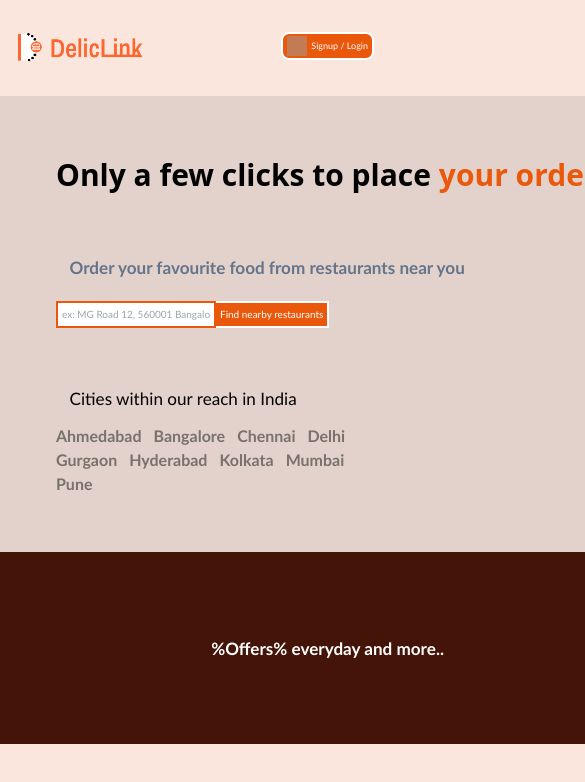
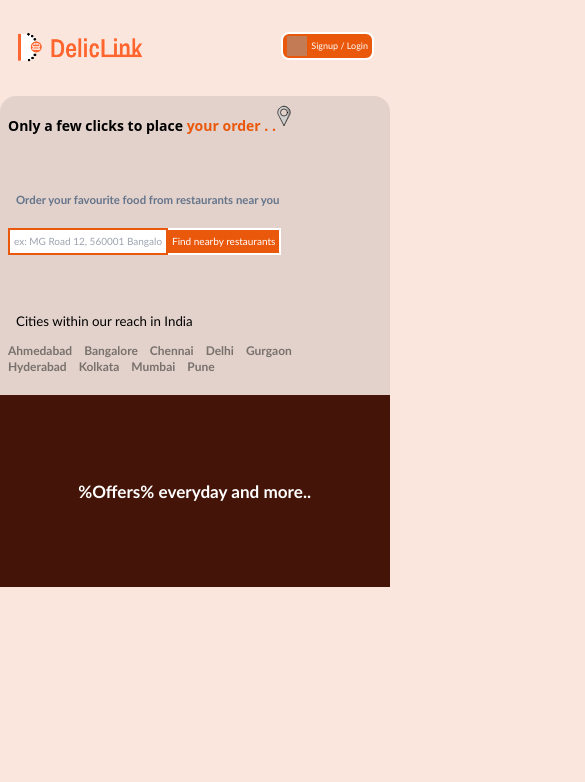
Before and after one commit to yopyx/Deliclink-enhanced, a React (Vite) app: page / in a window 390 px wide. Shown: the top 782 px of the page, 585 px wide, since content can reach past the window. Built offline with nearby package versions, Linux system fonts and the light colour scheme; grey boxes are pictures that could not be loaded.

Commit message:
feat(styling LandingPage) : add styling classes for elements at md-h and mobile screens and refactor some classes for responsive screens at various size limitations

```diff
--- a/src/components/LandingPage.tsx
+++ b/src/components/LandingPage.tsx
@@ -8,15 +8,15 @@ import GeoSearch from "./GeoSearch";
 const LandingPage = () => {
   const dispatch = useAppDispatch();
   return (
-    <div className="w-[1100px] flex flex-col mx-auto text-nowrap">
-      <div className="flex mx-auto justify-between rounded-2xl shadow-lg bg-stone-400 bg-opacity-30">
-        <div className="p-14 flex flex-1 flex-col space-y-14">
+    <div className="w-full flex flex-col mx-auto ml-0">
+      <div className="w-2/3 lp-sub2:w-full grid grid-flow-col mx-auto justify-between rounded-t-2xl shadow-lg bg-stone-400 bg-opacity-30">
+        <div className="p-14 mobile:py-5 mobile:px-2 grid-cols-7 my-auto flex flex-1 flex-col space-y-14">
           <div className="flex gap-x-2">
-            <h2 className="font-semibold font-sans text-[30px]">
+            <h2 className="font-semibold font-sans text-[30px] md-h:text-2xl mobile:text-sm">
               Only a few clicks to place{" "}
               <span className="text-orange-600 font-bold">your order . .</span>
             </h2>
-            <div className="flex h-10 -mx-5">
+            <div className="flex h-10 -mx-5 mobile:h-3 mobile:-mx-3">
               <img
                 src={"/location-indicator.svg"}
                 className="-mt-3 object-cover"
@@ -26,14 +26,16 @@ const LandingPage = () => {
             </div>
           </div>
           <div className="flex flex-col gap-y-5">
-            <h3 className="text-lg text-slate-500 font-semibold">
+            <h3 className="text-lg text-slate-500 font-semibold mobile:text-xs">
               Order your favourite food from restaurants near you
             </h3>
             <GeoSearch />
           </div>
           <div className="flex flex-col gap-y-3">
-            <h3 className="text-lg">Cities within our reach in India</h3>
-            <div className="flex flex-wrap gap-x-3 w-80 font-semibold text-stone-500">
+            <h3 className="text-lg mobile:text-sm">
+              Cities within our reach in India
+            </h3>
+            <div className="flex flex-wrap gap-x-3 w-80 font-semibold text-stone-500 mobile:text-xs">
               {[
                 {
                   city: "ahmedabad",
@@ -83,8 +85,8 @@ const LandingPage = () => {
             </div>
           </div>
         </div>
-        <div className="flex flex-1 shadow-lg lg:hidden">
-          <img src={main} alt="background" className="object-cover" />
+        <div className="grid-cols-5 flex shadow-lg lp-sub1:hidden">
+          <img src={main} alt="background" className="object-cover w-96" />
         </div>
       </div>
       <Footer />
```
